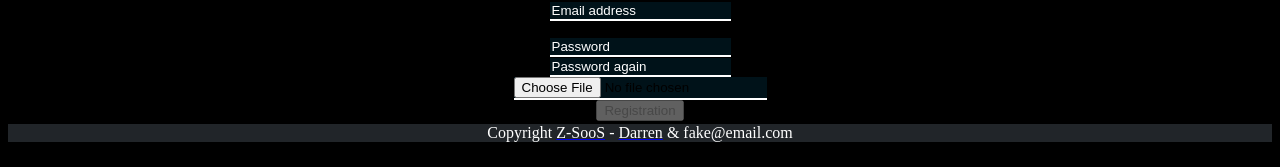
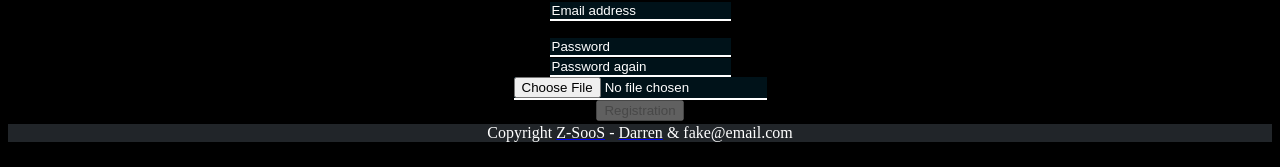
Before and after one commit to Darr3nB/GoinOutOfBusiness, a React (Vite) app in the folder frontend/: page /registration in a window 1280 px wide. Shown: the part 206-373 px from the top of the page. Built offline with nearby package versions, Linux system fonts and the light colour scheme.

Commit message:
navigate in registration updated to navigate to main page after successfull reg

```diff
--- a/frontend/src/index.css
+++ b/frontend/src/index.css
@@ -337,6 +337,7 @@ input {
     border-left-style: hidden;
     border-bottom: 2px solid white;
     outline: none;
+    color: white;
 }
 
 input::placeholder {
--- a/frontend/src/routes/Registration.jsx
+++ b/frontend/src/routes/Registration.jsx
@@ -32,7 +32,7 @@ export default function Registration() {
             'profilePicture': profilePicture,
         }).then(response => {
             if (response.ok) {
-                navigate(0);
+                navigate("/");
             }
         })
     }
```
